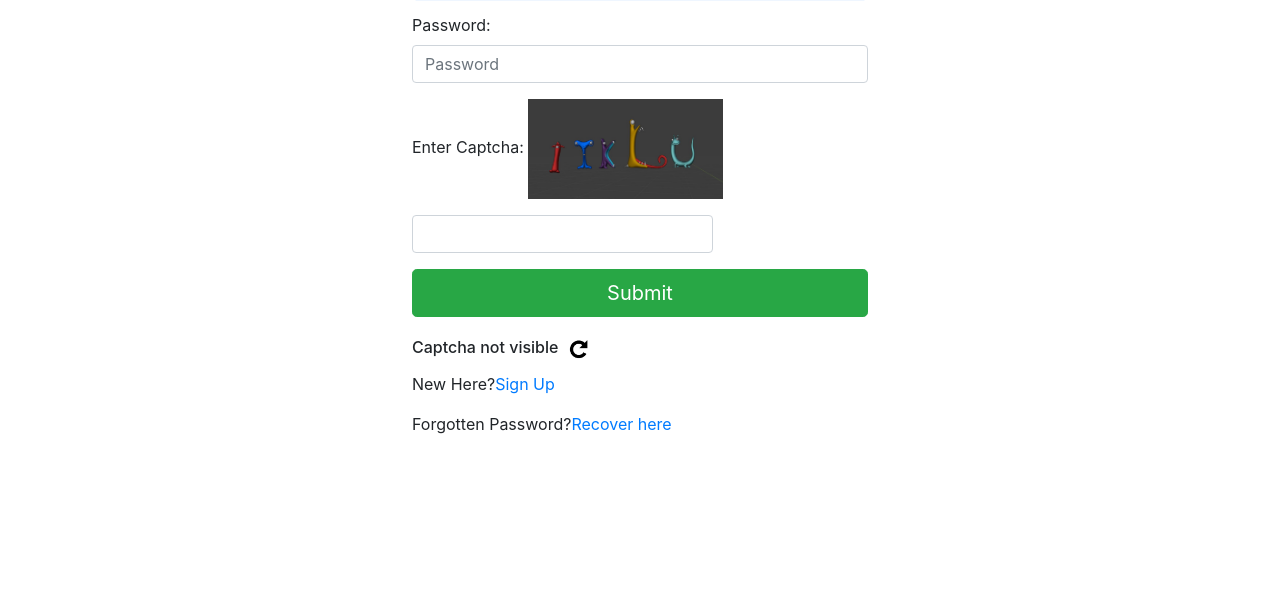
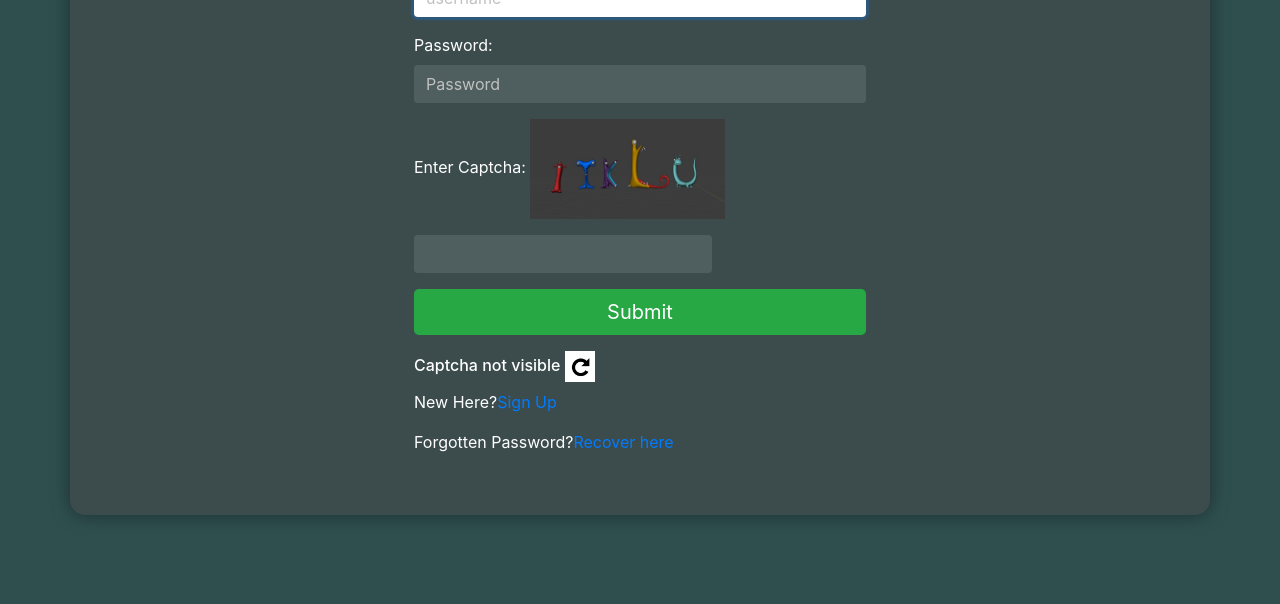
Before and after one commit to YashR-github/OCR-Resistant-Text-Captcha, a plain HTML site: page ocr-resistant-captcha/captcha-ui.html in a window 1280 px wide. Shown: the part 196-800 px from the top of the page. Drawn offline with nearby package versions, Linux system fonts and the light colour scheme; files whose address does not match are found by name.

Commit message:
Updated captcha-ui.html website bg
changed background

```diff
--- a/ocr-resistant-captcha/captcha-ui.html
+++ b/ocr-resistant-captcha/captcha-ui.html
@@ -6,6 +6,34 @@
     <title>Login Page</title>
     <link rel="stylesheet" href="https://cdn.jsdelivr.net/npm/bootstrap@4.5.3/dist/css/bootstrap.min.css"
         integrity="sha384-TX8t27EcRE3e/ihU7zmQxVncDAy5uIKz4rEkgIXeMed4M0jlfIDPvg6uqKI2xXr2" crossorigin="anonymous">
+<style>
+    body {
+        background-color: #2f4f4f;
+        color: white;
+    }
+
+    .container {
+        background-color: #3c4c4c;
+        padding: 20px;
+        border-radius: 15px;
+        box-shadow: 0 0 20px rgba(0,0,0,0.4);
+    }
+
+    .form-control {
+        background-color: #4f5f5f;
+        color: white;
+        border: none;
+    }
+
+    .form-control::placeholder {
+        color: #c0c0c0;
+    }
+
+    .btn-success {
+        background-color: #28a745;
+        border: none;
+    }
+</style>
 </head>
 
 <body>
@@ -207,4 +235,5 @@
     integrity="sha384-ho+j7jyWK8fNQe+A12Hb8AhRq26LrZ/JpcUGGOn+Y7RsweNrtN/tE3MoK7ZeZDyx"
     crossorigin="anonymous"></script>
 
+
 </html>
```
